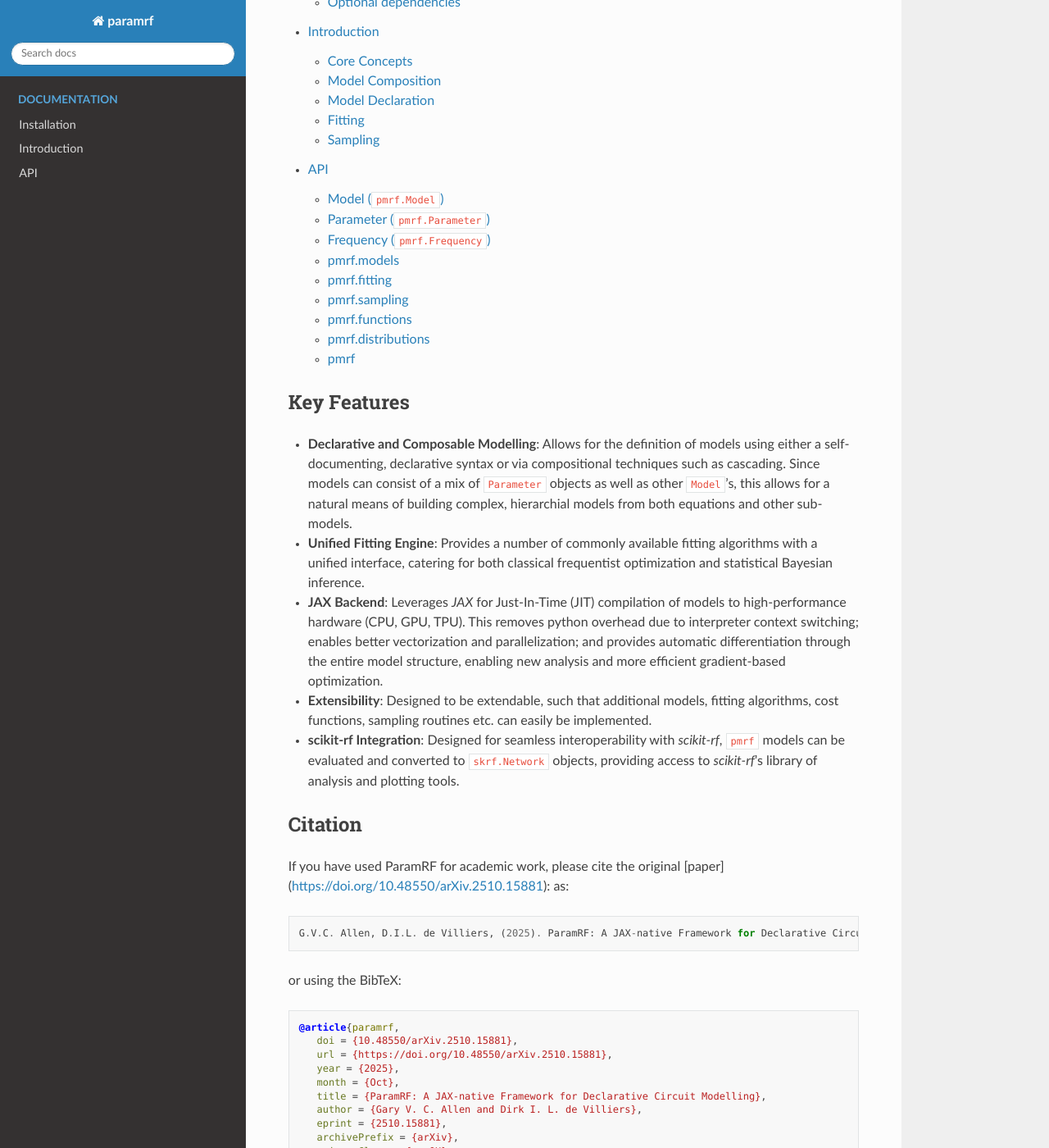
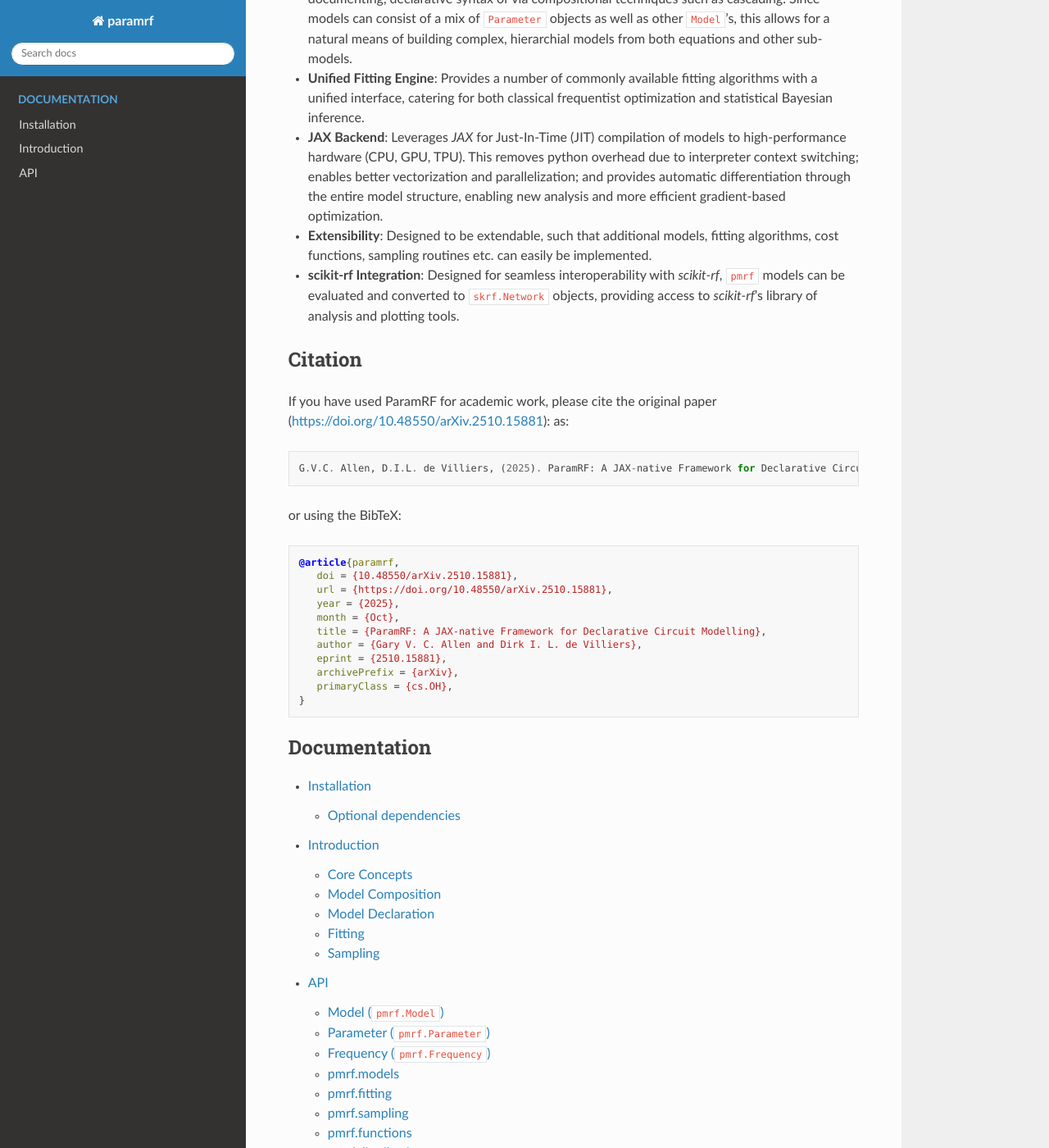
Before and after one commit to gvcallen/paramrf, a Sphinx documentation site: the page built from docs/source/index.rst, in a window 1280 px wide and 1400 px high, scrolled down 568 px. Shown: the whole window at 82% size. Built offline with Sphinx 7.4.7 and the Read the Docs theme 3.1.0, drawn with Linux system fonts in a browser that asks for light colours; some of the changed text lies outside the part shown.

Commit message:
Updated docs

```diff
--- a/docs/source/index.rst
+++ b/docs/source/index.rst
@@ -36,7 +26,7 @@
 Citation
 ---------------------
 
-If you have used ParamRF for academic work, please cite the original [paper](https://doi.org/10.48550/arXiv.2510.15881):
+If you have used ParamRF for academic work, please cite the original paper (https://doi.org/10.48550/arXiv.2510.15881):
 as: ::
 
    G.V.C. Allen, D.I.L. de Villiers, (2025). ParamRF: A JAX-native Framework for Declarative Circuit Modelling. arXiv, https://doi.org/10.48550/arXiv.2510.15881.
@@ -56,3 +46,14 @@
       archivePrefix = {arXiv},
       primaryClass = {cs.OH},
    }
+
+
+
+.. toctree::
+   :maxdepth: 2
+   :caption: Documentation
+
+   installation
+   introduction/index
+   api/index
+   license
```
Also changed, not shown: other parts of docs/source/index.rst (+0 -10 lines).
